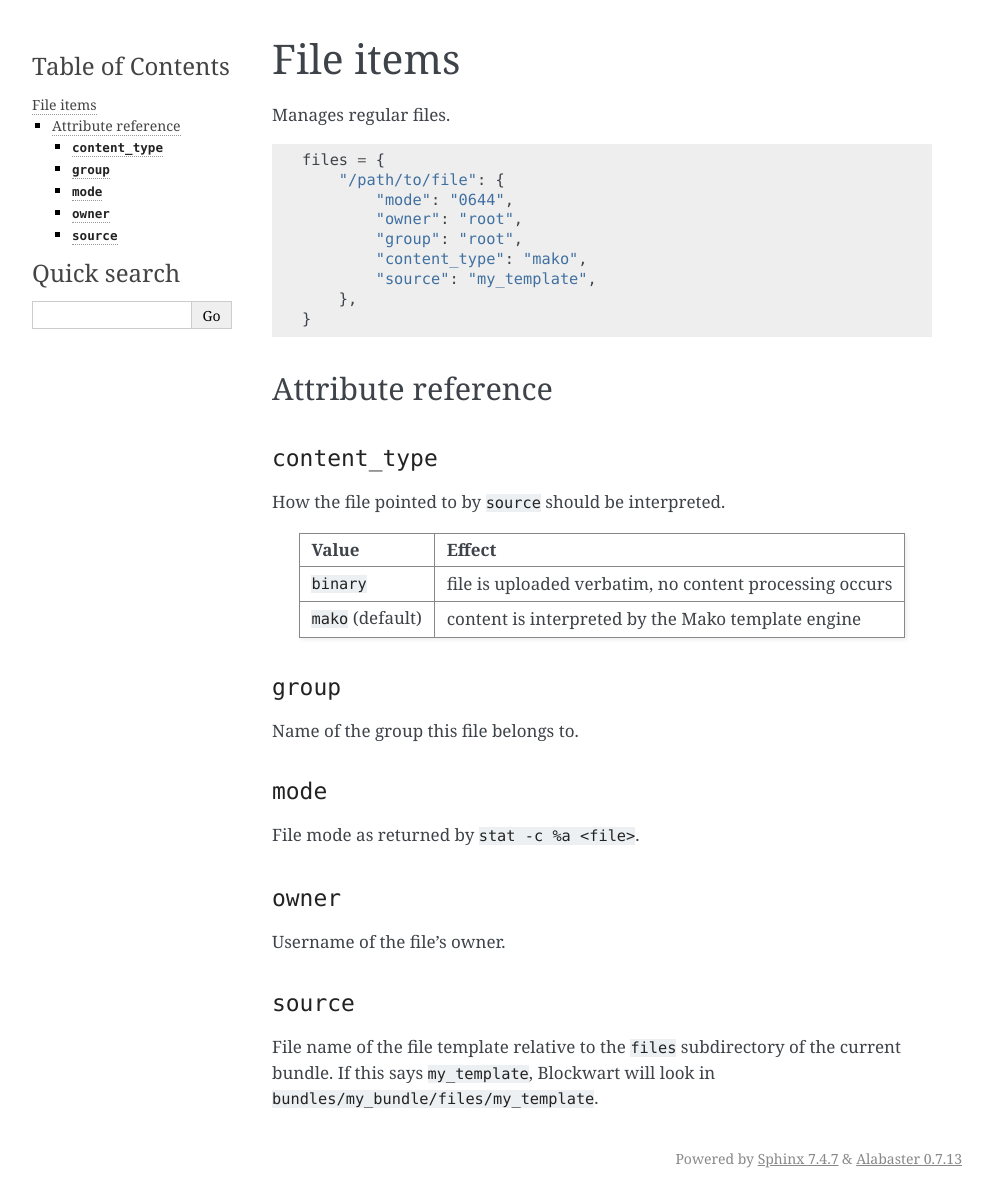
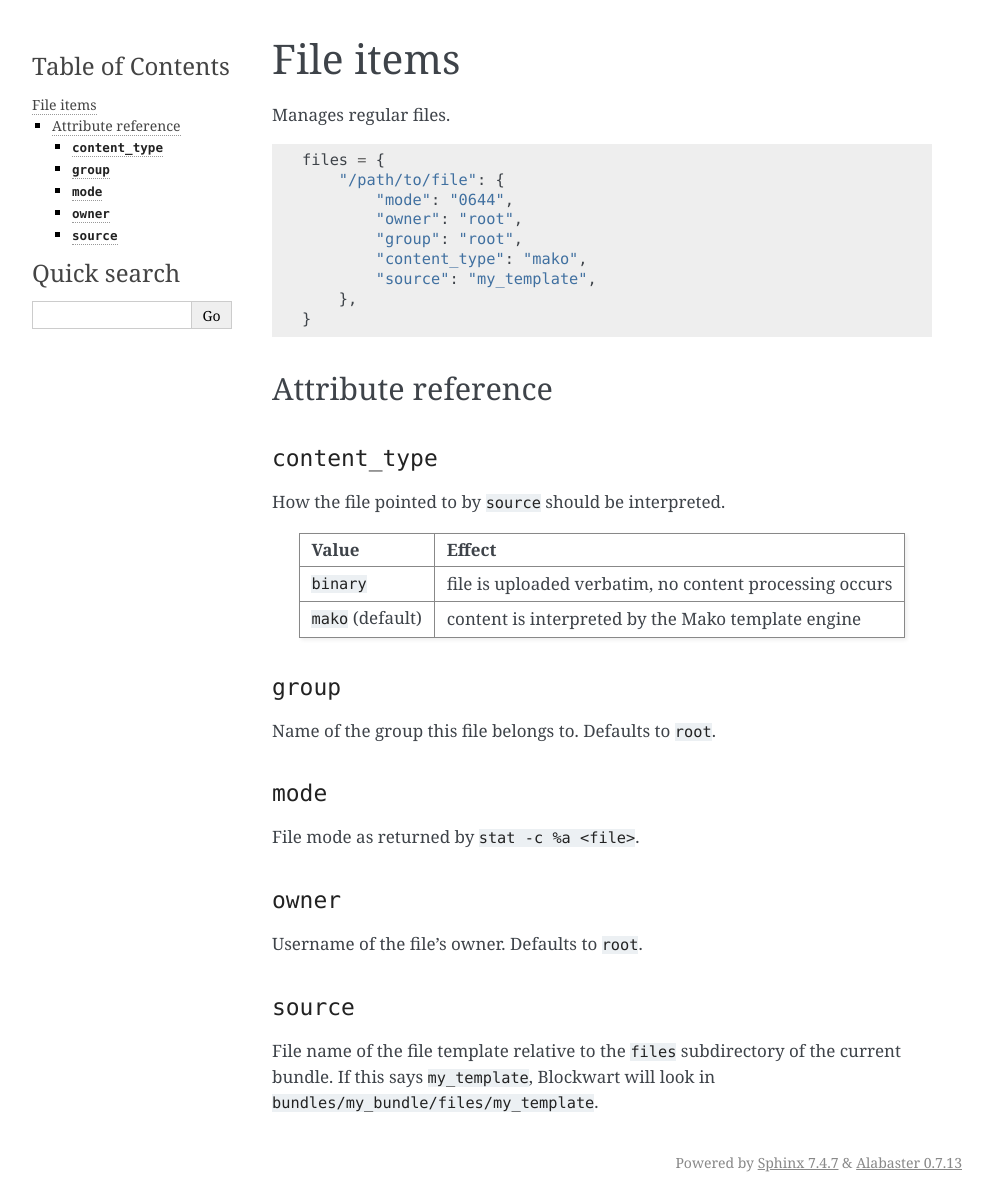
Before and after one commit to bundlewrap/bundlewrap, a Sphinx documentation site: the page built from doc/item_file.rst, in a window 1280 px wide. Shown: the whole page, without its empty margins (148-1141 px from the left). Built offline with Sphinx 7.4.7, drawn with Linux system fonts in a browser that asks for light colours.

Commit message:
document ownership defaults

```diff
--- a/doc/item_file.rst
+++ b/doc/item_file.rst
@@ -37,7 +37,7 @@ How the file pointed to by ``source`` should be interpreted.
 ``group``
 +++++++++
 
-Name of the group this file belongs to.
+Name of the group this file belongs to. Defaults to ``root``.
 
 ``mode``
 ++++++++
@@ -47,7 +47,7 @@ File mode as returned by ``stat -c %a <file>``.
 ``owner``
 +++++++++
 
-Username of the file's owner.
+Username of the file's owner. Defaults to ``root``.
 
 ``source``
 ++++++++++
```
